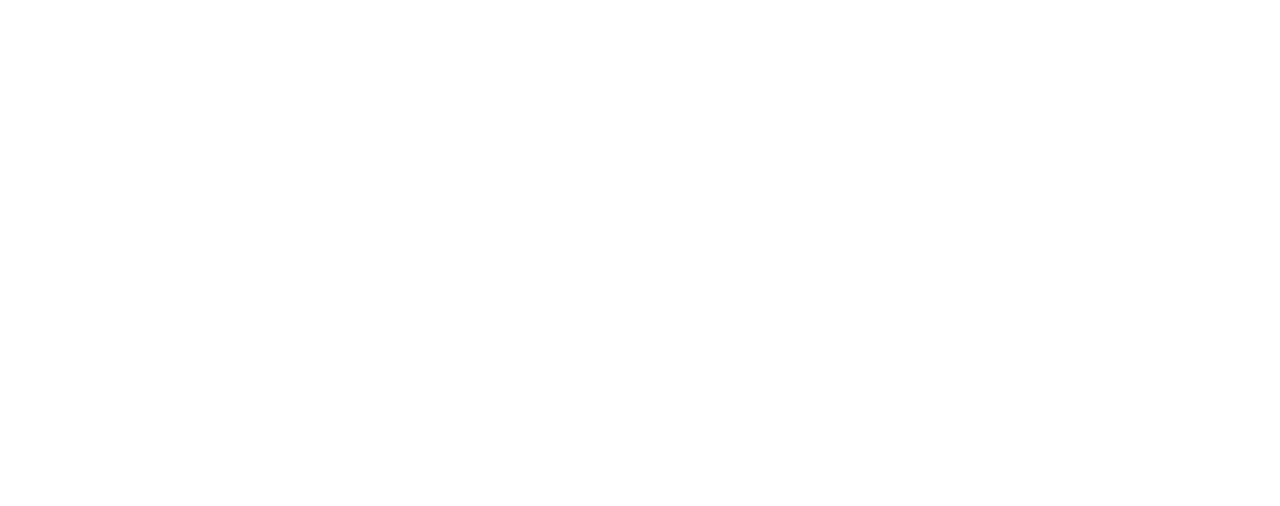
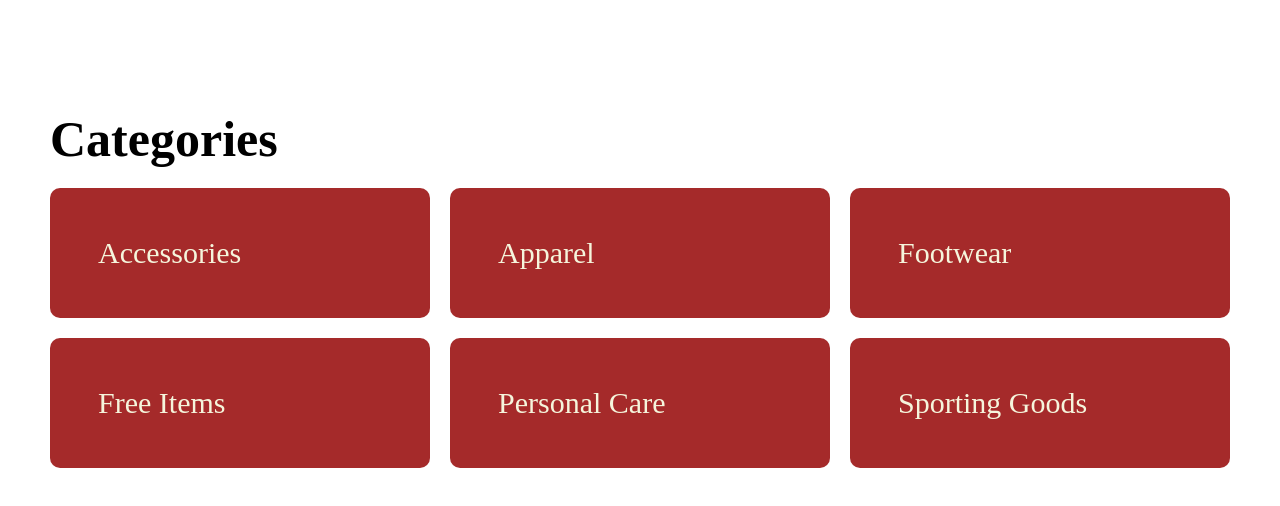
Before and after one commit to mgreen1999/subgrid, a plain HTML site: page index.html in a window 1280 px wide. Drawn offline with Linux system fonts and the light colour scheme.

Commit message:
index_done

```diff
--- a/index.html
+++ b/index.html
@@ -5,11 +5,24 @@
     <meta charset="UTF-8">
     <meta name="viewport" content="width=device-width, initial-scale=1.0">
     <title>Document</title>
+    <link rel="stylesheet" href="style.css">
 </head>
 
 
-<body>
 
+<body class="category">
+
+    <main>
+        <h2 class="category_h2">Categories</h2>
+        <section class="categorylist">
+            <a href="productlist.html">Accessories</a>
+            <a href="productlist.html">Apparel</a>
+            <a href="productlist.html">Footwear</a>
+            <a href="productlist.html">Free Items</a>
+            <a href="productlist.html">Personal Care</a>
+            <a href="productlist.html">Sporting Goods</a>
+        </section>
+    </main>
 
 </body>
 
--- a/style.css
+++ b/style.css
@@ -1,22 +1,31 @@
 * {
   margin: 0;
   padding: 0;
-  box-sizing: 0;
+  box-sizing: border-box;
 }
 
 img {
   width: 100%;
 }
-section {
-  padding: 20px;
-  display: grid;
-  grid-template-columns: repeat(auto-fit, minmax(200px, 1fr));
-  gap: 20px;
+
+.category_h2 {
+  font-size: 50px;
+  margin-left: 50px;
+  margin-top: 110px;
+  margin-bottom: -30px;
+}
+.categorylist a {
+  background-color: brown;
+  font-size: 30px;
+  padding: 3rem;
+  color: beige;
+  text-decoration: none;
+  border-radius: 10px;
 }
 
-article {
+.categorylist {
   display: grid;
-  grid-template-rows: subgrid;
-  grid-row: span 3;
-  gap: 10px;
+  grid-template-columns: repeat(auto-fit, minmax(350px, 1fr));
+  gap: 20px;
+  margin: 50px;
 }
```
Also changed, not shown: produkt.html (+1 -0 lines), produktliste.html (+1 -0 lines).
